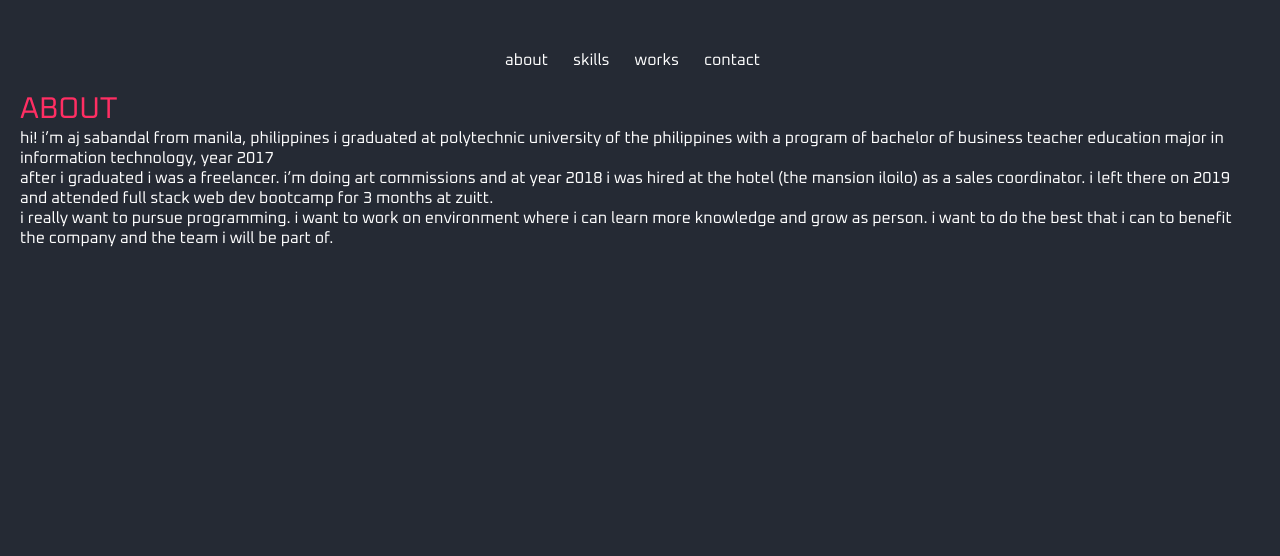
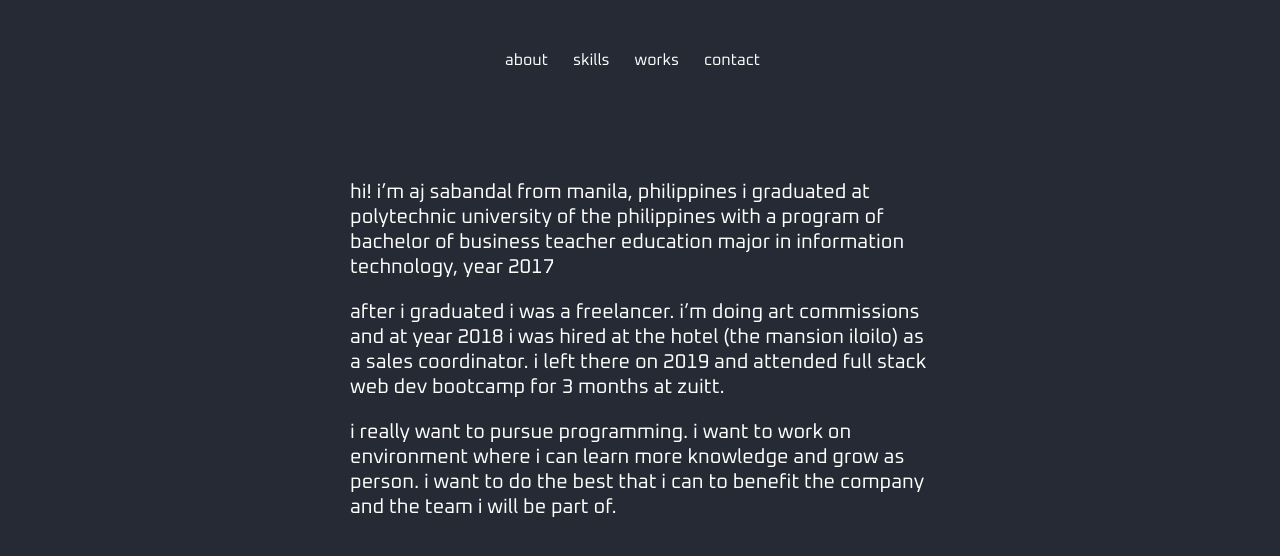
Before and after one commit to ajsabandal/aj-portfolio, a Next.js app: page /about in a window 1280 px wide. Shown: the top 556 px of the page. Built offline with nearby package versions, Linux system fonts and the light colour scheme.

Commit message:
edit about me page

```diff
--- a/next.config.js
+++ b/next.config.js
@@ -8,5 +8,4 @@
 
 const withCSS = require('@zeit/next-css')
 module.exports = withCSS({
-  /* config options here */
 })
--- a/package.json
+++ b/package.json
@@ -6,6 +6,9 @@
   "author": "<annamariejsabandal@gmail.com>",
   "license": "MIT",
   "dependencies": {
+    "@fortawesome/fontawesome-svg-core": "^1.2.27",
+    "@fortawesome/free-solid-svg-icons": "^5.12.1",
+    "@fortawesome/react-fontawesome": "^0.1.9",
     "next": "^9.2.1",
     "next-images": "^1.3.0",
     "now": "^17.0.3",
--- a/pages/_app.js
+++ b/pages/_app.js
@@ -2,6 +2,7 @@
 import Navbar from '../components/navbar'
 // import Footer from '../components/footer'
 // import About from '../pages/about'
+import { FontAwesomeIcon } from '@fortawesome/react-fontawesome'
 import '../styles/index.css'
 
 
--- a/pages/about.js
+++ b/pages/about.js
@@ -2,9 +2,9 @@
     return (
       <>
       <div className="about-page">
-        <div className="about-head">
+        {/* <div className="about-head">
           <h2>About</h2>
-        </div>
+        </div> */}
 
         <div className="about-body">
           <p>hi! i’m aj sabandal from manila, philippines i graduated at polytechnic university of the philippines with a program of bachelor of business teacher education major in information technology, year 2017</p>
--- a/styles/index.css
+++ b/styles/index.css
@@ -48,18 +48,17 @@
     width: 120px;
 }
 
-.about-page {
-    height: 20px;
-}
-
 p {
     color: white;
+    font-size: 20px;
+    padding: 10px;
 }
 
 .about-page {
     justify-content: center;
     margin: auto;
-    padding: 20px;
+    padding: 100px 0 0 0;
+    width: 600px;
 }
 
 .navbar {
```
Also changed, not shown: 1 other file (tests, documents, lock files or other folders).
